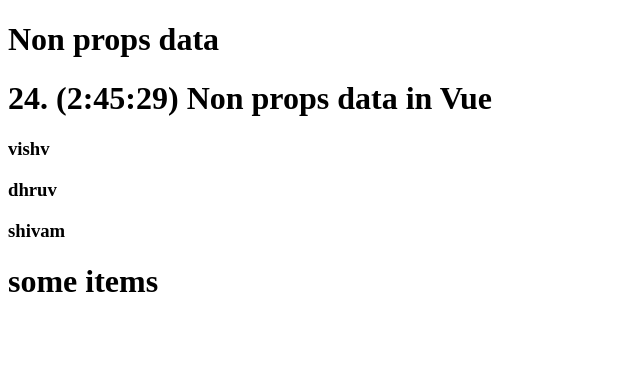
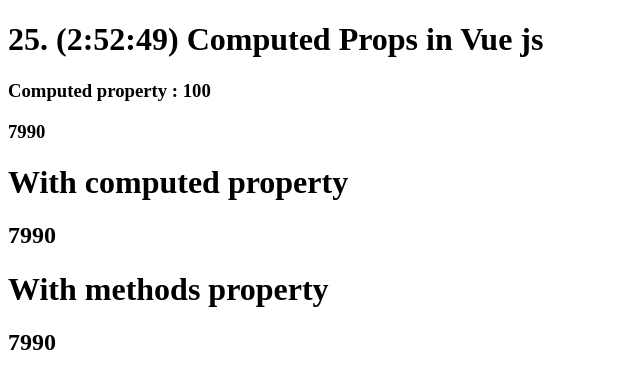
Before and after one commit to VIP114/vuejs-full-course-for-revise, a Vue app: page / in a window 1280 px wide. Shown: the top 388 px of the page, without its empty margins (0-640 px from the left). Built offline with nearby package versions, Linux system fonts and the light colour scheme.

Commit message:
25. (2:52:49) Computed Props in Vue js

```diff
--- a/src/App.vue
+++ b/src/App.vue
@@ -14,7 +14,8 @@
   <!-- <Main19/> -->
   <!-- <Ref20/> -->
   <!-- <SimpleForm21/> -->
-  <MainParents24/>
+  <!-- <MainParents24/> -->
+  <ComputedPropes25/>
 </template>
 
 <script>
@@ -32,7 +33,8 @@
 // import Main19 from './components/Main19'
 // import Ref20 from './components/Ref20'
 // import  SimpleForm21 from './components/SimpleForm21'
-import MainParents24 from './components/MainParents24'
+// import MainParents24 from './components/MainParents24'
+import ComputedPropes25 from './components/ComputedPropes25'
 export default {
   name: 'App',
   components: {
@@ -50,7 +52,8 @@
     // Main19,
     // Ref20,
     // SimpleForm21,
-    MainParents24,
+    // MainParents24,
+    ComputedPropes25,
   }
 }
 </script>
--- /dev/null
+++ b/src/components/ComputedPropes25.vue
@@ -0,0 +1,33 @@
+<template>
+    <div>
+        <h1>25. (2:52:49) Computed Props in Vue js </h1>
+        <h3>Computed property : {{doller}}</h3>
+        <h3>{{(doller * rupees)-discount}}</h3>
+        <h1> With computed property</h1>
+        <h2>{{getResult}}</h2>
+        <h1>With methods property</h1>
+        <h2>{{getData()}}</h2>
+    </div>
+</template>
+<script>
+export default {
+    name:"ComputedPropes25",
+    data() {
+        return {
+            doller:100,
+            rupees:80,
+            discount:10,
+        }
+    },
+    computed: {
+        getResult(){
+            return (this.doller * this.rupees)-this.discount
+        }
+    },
+    methods: {
+        getData(){
+            return (this.doller * this.rupees)-this.discount
+        }
+    },
+}
+</script>
```
